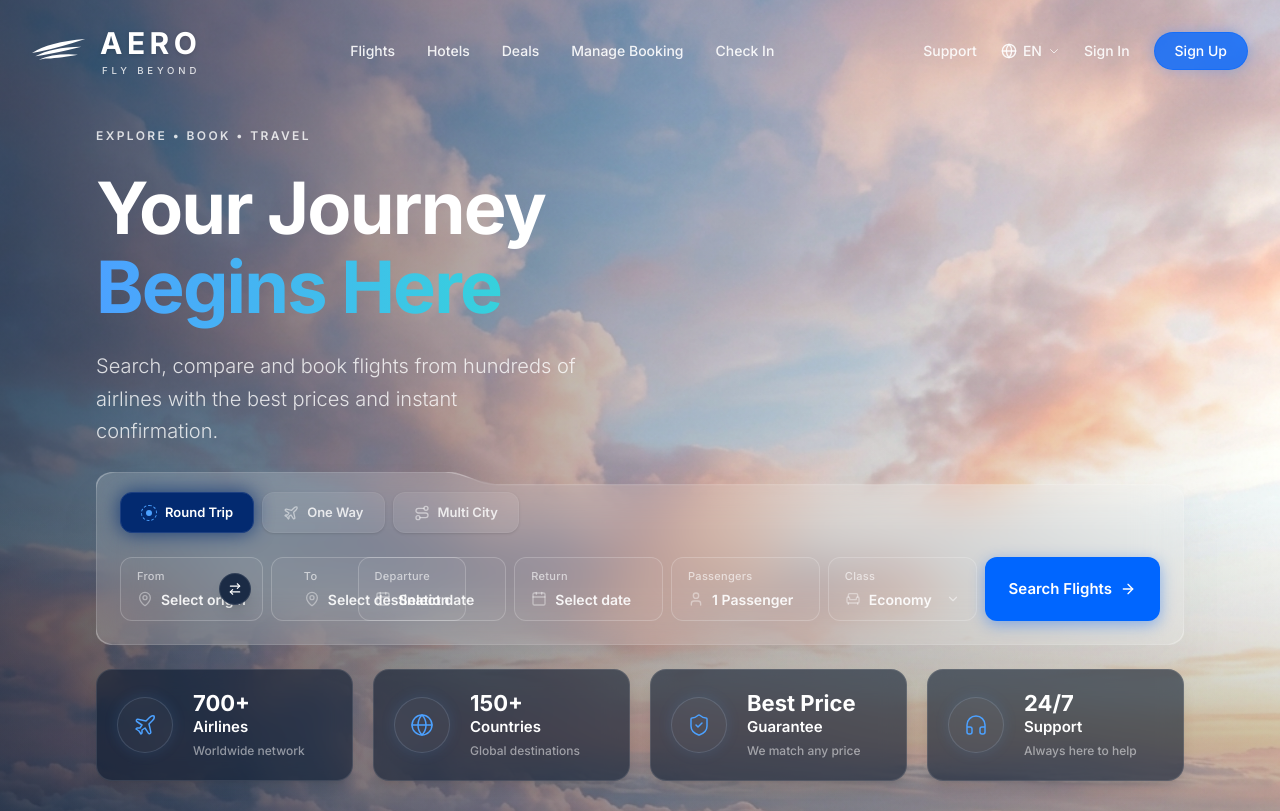
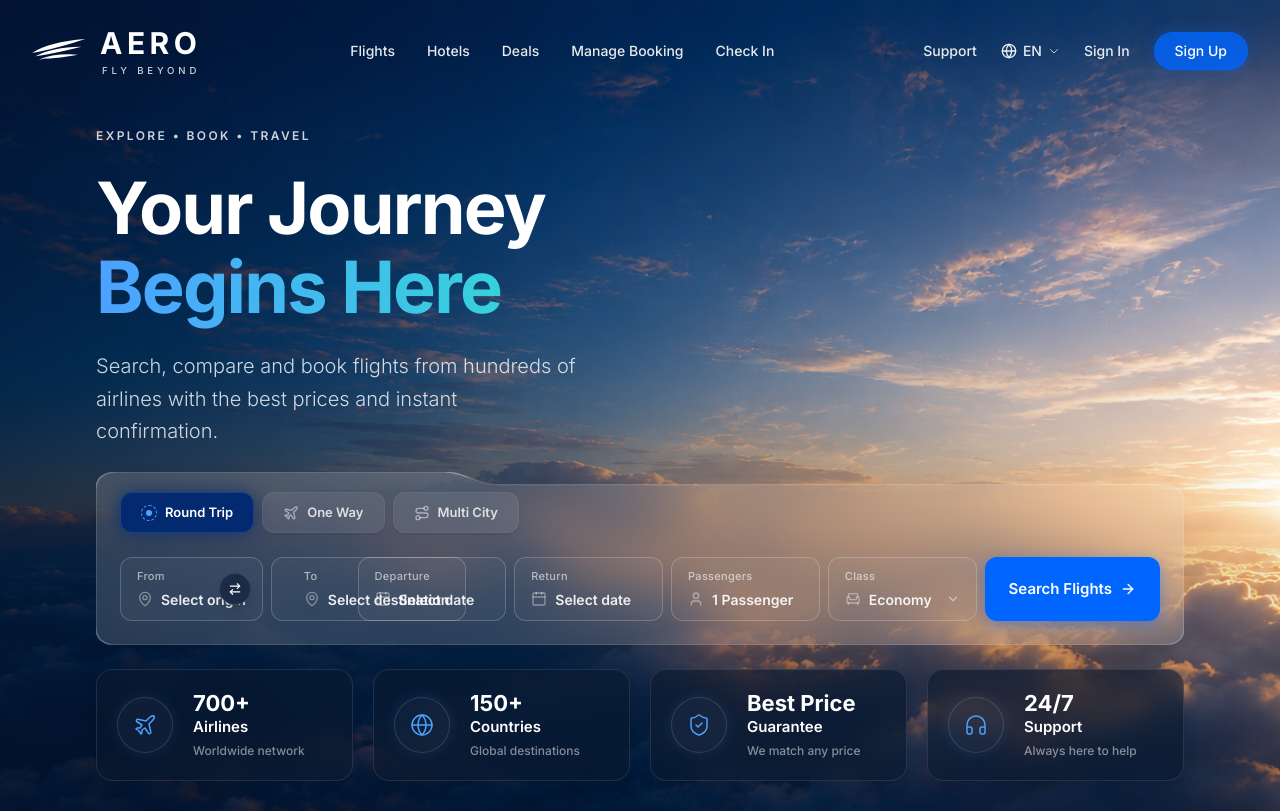
Before and after one commit to amnayahya-star/fly, a Next.js app: page /en in a window 1280 px wide. Shown: the top 811 px of the page. Built offline with nearby package versions, Linux system fonts and the light colour scheme.

Commit message:
Update hero background to re.png

```diff
--- a/src/app/[lang]/page.tsx
+++ b/src/app/[lang]/page.tsx
@@ -15,7 +15,7 @@ export default async function Home({ params }: { params: Promise<{ lang: string
       {/* Background Image Layer */}
       <div className="absolute inset-0 w-full h-full pointer-events-none">
         <Image
-          src="/elegant_sky_clouds.png"
+          src="/re.png"
           alt="Elegant soft sky and majestic clouds"
           fill
           priority
```
Also changed, not shown: public/re.png (added).
